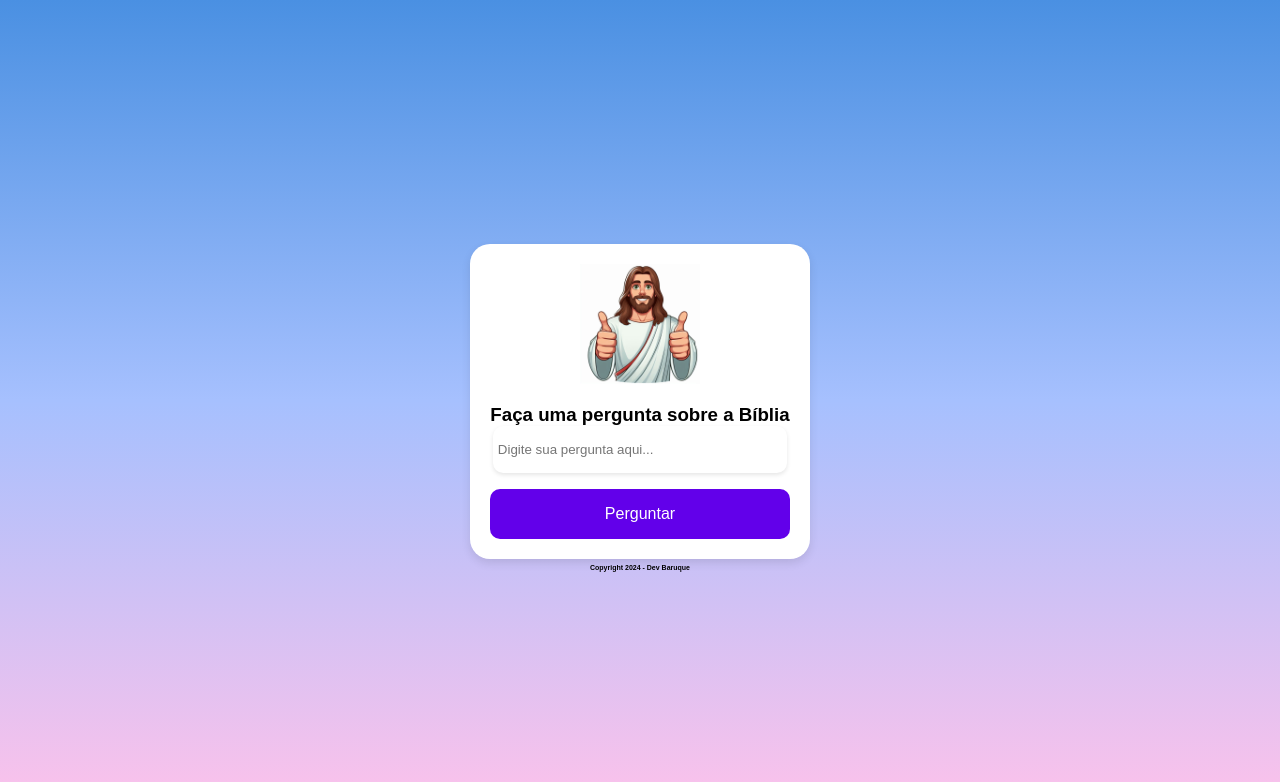
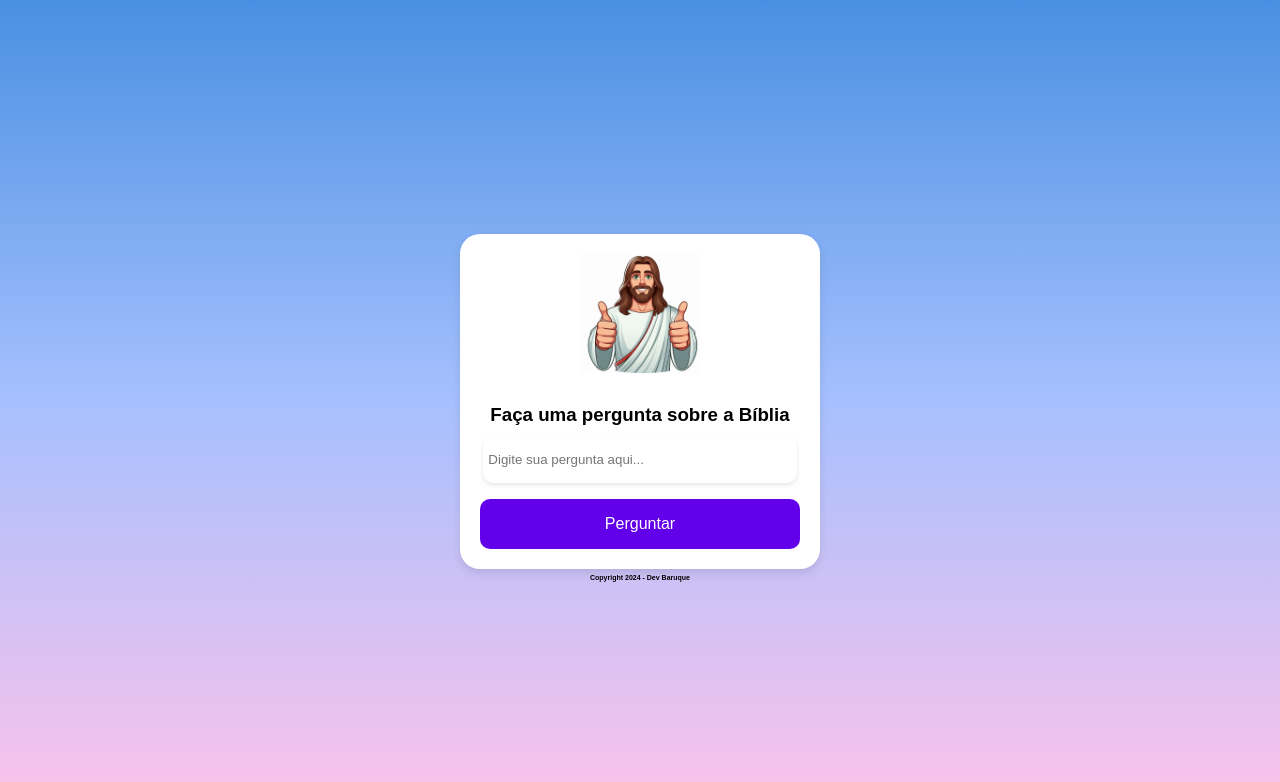
Before and after one commit to devbaruque/biblia, a plain HTML site: page index.html in a window 1280 px wide. Drawn offline with Linux system fonts and the light colour scheme.

Commit message:
Correção no h3

```diff
--- a/styles.css
+++ b/styles.css
@@ -56,6 +56,10 @@ form {
     display: flex;
     flex-direction: column;
     align-items: center;
+}
+
+h3 {
+    padding: 10px;
 }
 
 input[type="text"] {
```
